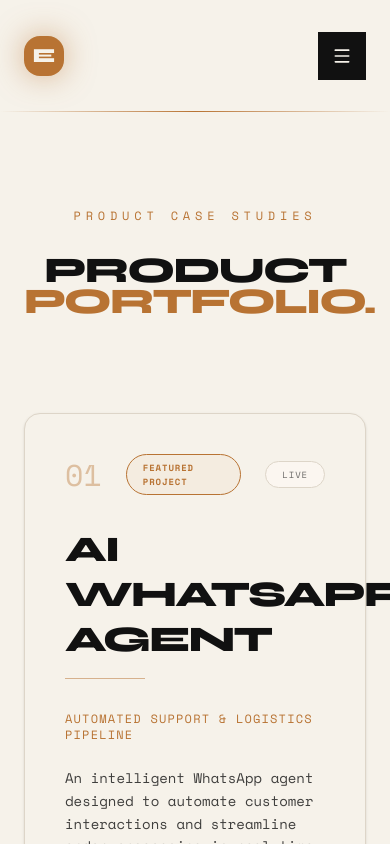
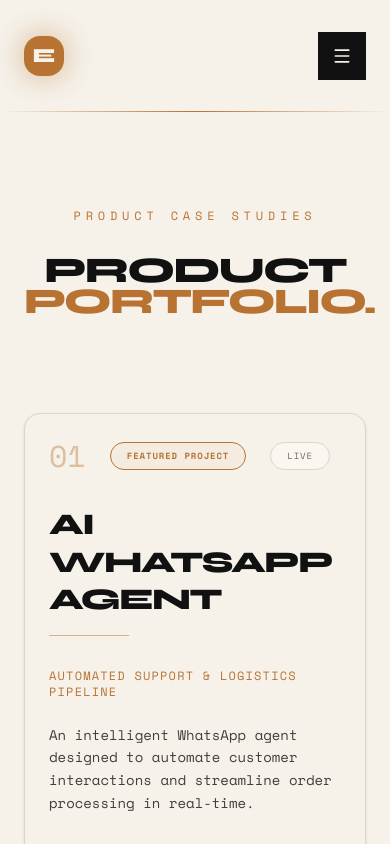
Before and after one commit to ESSESSVIssv/Essessvi-, a React (Vite) app: page /work in a window 390 px wide. Shown: the top 844 px of the page. Built offline with nearby package versions, Linux system fonts and the light colour scheme.

Commit message:
style: improve project card responsiveness
Adjust padding, layout gaps, and typography scales to ensure project cards display correctly on smaller screen sizes.

```diff
--- a/src/components/Projects.tsx
+++ b/src/components/Projects.tsx
@@ -32,7 +32,7 @@
           {PROJECTS.map((project, idx) => (
             <div
               key={project.title}
-              className="relative group bg-[#F6F2EA] border border-[#DDD5C8] rounded-2xl p-10 md:p-14 shadow-sm hover:shadow-[0_20px_40px_rgba(0,0,0,0.05)] hover:border-brand/40 hover:-translate-y-2 transition-all duration-500 flex flex-col lg:flex-row gap-12"
+              className="relative group bg-[#F6F2EA] border border-[#DDD5C8] rounded-2xl p-6 sm:p-10 md:p-14 shadow-sm hover:shadow-[0_20px_40px_rgba(0,0,0,0.05)] hover:border-brand/40 hover:-translate-y-2 transition-all duration-500 flex flex-col lg:flex-row gap-8 lg:gap-12"
             >
               <div className="absolute top-10 right-10 opacity-0 group-hover:opacity-100 transition-opacity duration-500 text-brand">
                 <ArrowUpRight className="w-10 h-10 group-hover:translate-x-1 group-hover:-translate-y-1 transition-transform duration-500" />
@@ -55,7 +55,7 @@
                     )}
                   </div>
 
-                  <h3 className="text-4xl md:text-5xl font-display font-bold text-text-main uppercase tracking-tighter leading-tight mb-4">
+                  <h3 className="text-3xl sm:text-4xl md:text-5xl font-display font-bold text-text-main uppercase tracking-tighter leading-tight mb-4 break-words">
                     {project.title}
                   </h3>
                   <div className="w-20 h-[1px] bg-brand/50 mb-8"></div>
```
